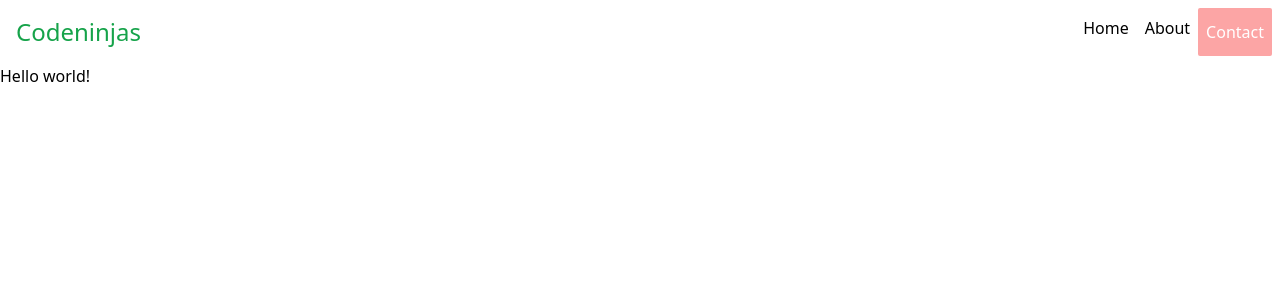
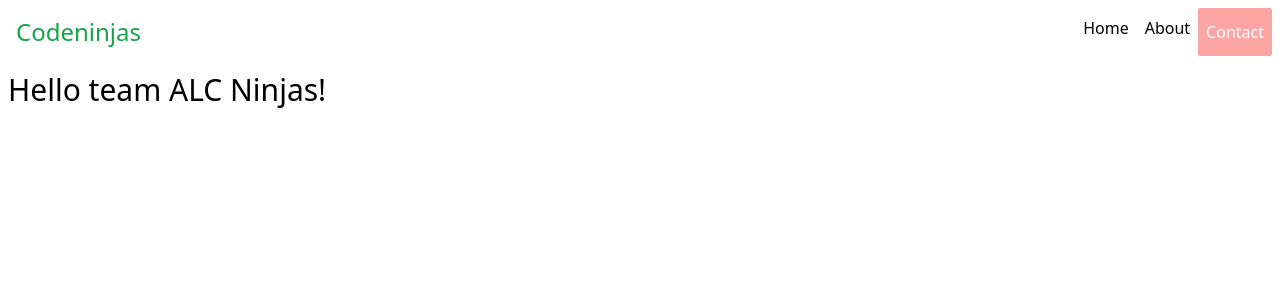
Before and after one commit to Franc15/react-app, a React (Create React App) app: page / in a window 1280 px wide. Shown: the top 300 px of the page. Built offline with nearby package versions, Linux system fonts and the light colour scheme.

Commit message:
updated h1 content - testing

```diff
--- a/src/App.js
+++ b/src/App.js
@@ -4,7 +4,7 @@ export default function App() {
   return (
     <div>
       <Navbar />
-      <h1>Hello world!</h1>
+      <h1 className="p-2 text-3xl">Hello team ALC Ninjas!</h1>
     </div>
   );
 }
```
